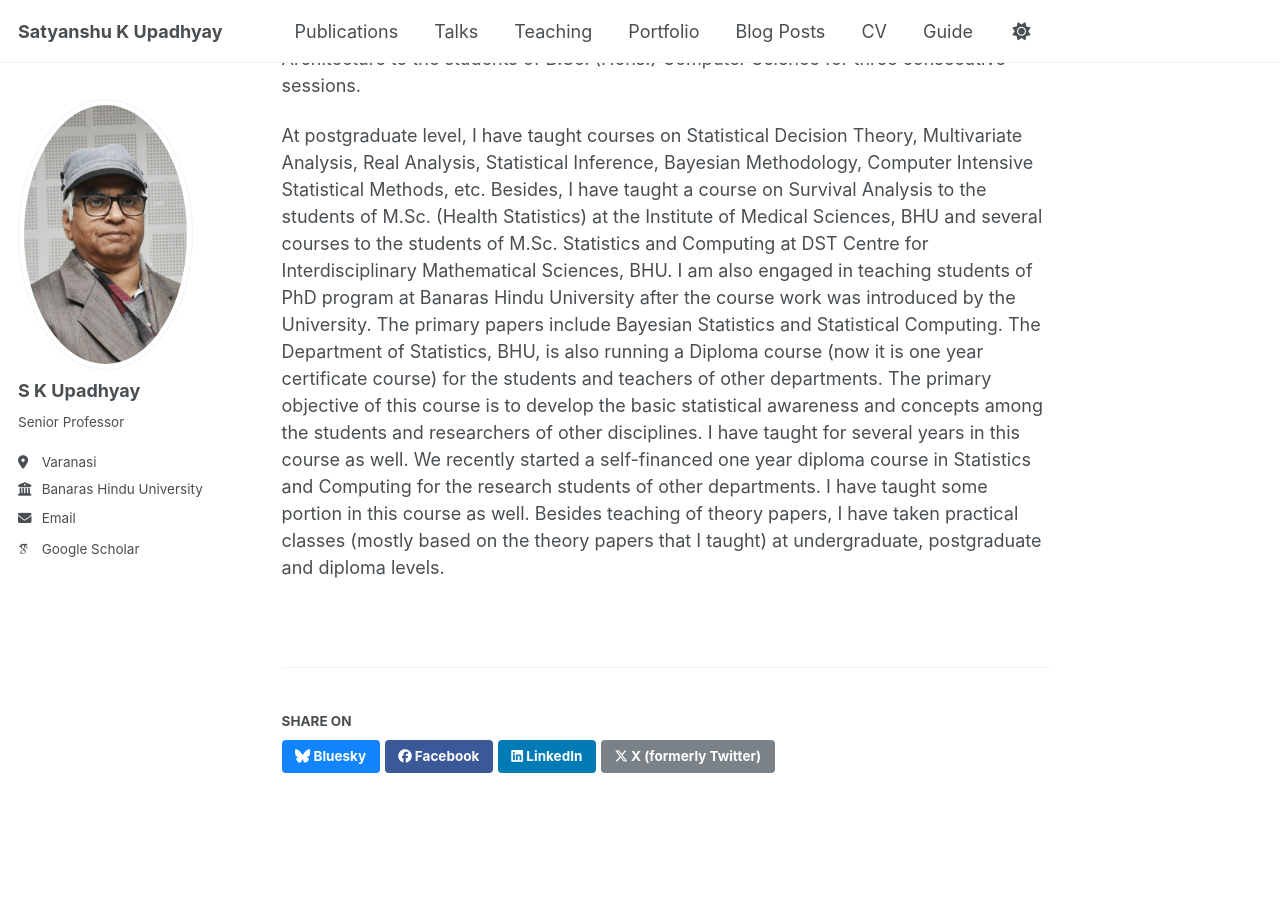
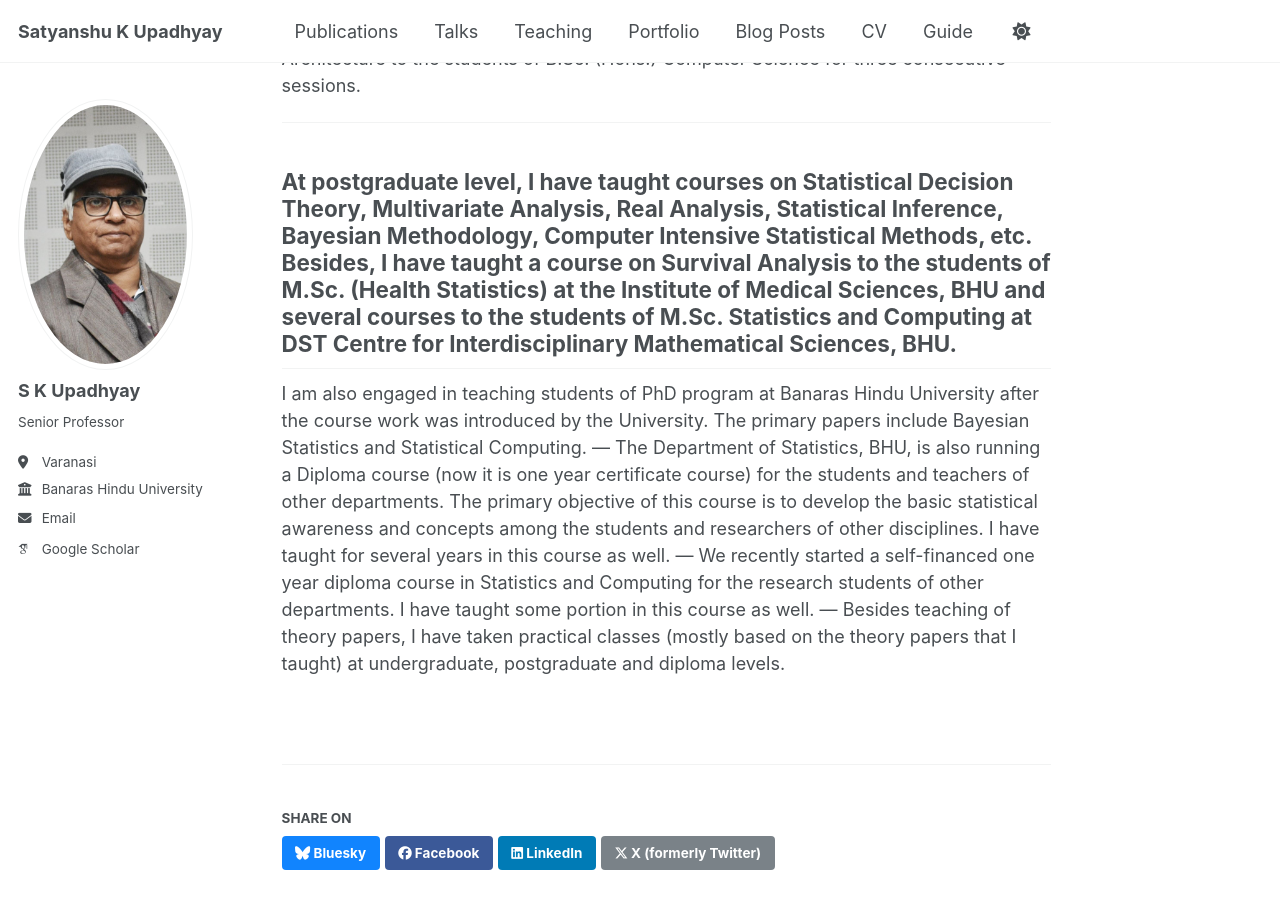
Before and after one commit to satyanshukupadhyay/satyanshukupadhyay, a Jekyll site: the page built from _teaching/2014-spring-teaching-1.md, in a window 1280 px wide and 900 px high, scrolled down 313 px. Built offline with Jekyll 4.4.1, drawn with Linux system fonts in a browser that asks for light colours; some web fonts are replaced; part of the change alters nothing that is shown.

```diff
--- a/_teaching/2014-spring-teaching-1.md
+++ b/_teaching/2014-spring-teaching-1.md
@@ -1,19 +1,18 @@
 ---
 collection: teaching
 permalink: /teaching/2014-spring-teaching-1
-excerpt_separator: <!--more-->
 ---
 
 In 38 years of my teaching career, I have taught a number of courses at undergraduate, postgraduate and diploma levels. At undergraduate level, I have taught full year courses on Sampling Techniques and Design of Experiments, Fundamentals of Mathematical Statistics, Applied Statistics, Introduction to Computers and Programming with FORTRAN, Elementary courses on Probability Theory and Statistical Inference to the students of Statistics. Besides, I have taught a full year course on Computer Organization and Architecture to the students of B.Sc. (Hons.) Computer Science for three consecutive sessions.
 
-<!--more-->
+---
 
 At postgraduate level, I have taught courses on Statistical Decision Theory, Multivariate Analysis, Real Analysis, Statistical Inference, Bayesian Methodology, Computer Intensive Statistical Methods, etc. Besides, I have taught a course on Survival Analysis to the students of M.Sc. (Health Statistics) at the Institute of Medical Sciences, BHU and several courses to the students of M.Sc. Statistics and Computing at DST Centre for Interdisciplinary Mathematical Sciences, BHU.
-<!--more-->
+---
 I am also engaged in teaching students of PhD program at Banaras Hindu University after the course work was introduced by the University. The primary papers include Bayesian Statistics and Statistical Computing.
-<!--more-->
+---
 The Department of Statistics, BHU, is also running a Diploma course (now it is one year certificate course) for the students and teachers of other departments. The primary objective of this course is to develop the basic statistical awareness and concepts among the students and researchers of other disciplines. I have taught for several years in this course as well.
-<!--more-->
+---
 We recently started a self-financed one year diploma course in Statistics and Computing for the research students of other departments. I have taught some portion in this course as well.
-<!--more-->
+---
 Besides teaching of theory papers, I have taken practical classes (mostly based on the theory papers that I taught) at undergraduate, postgraduate and diploma levels.
```
